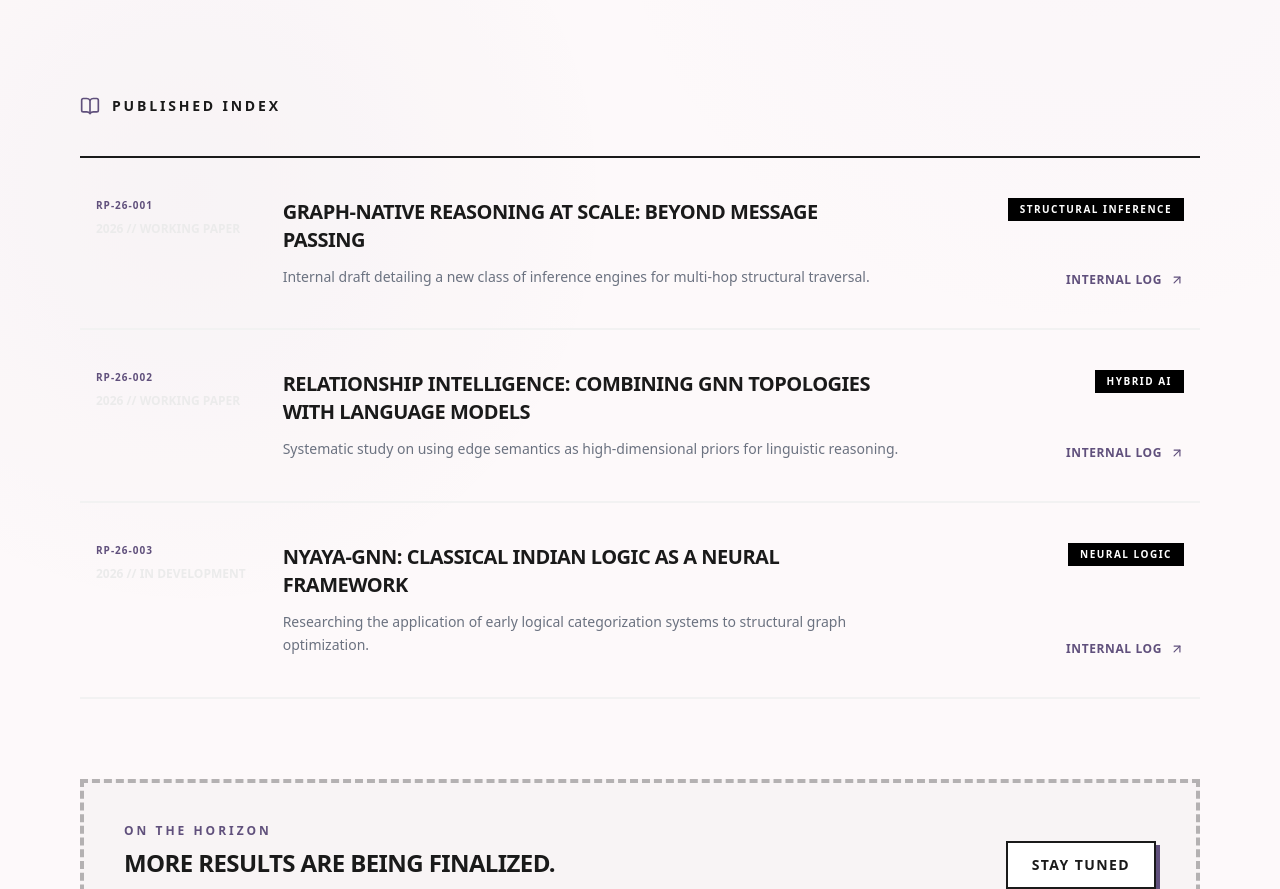
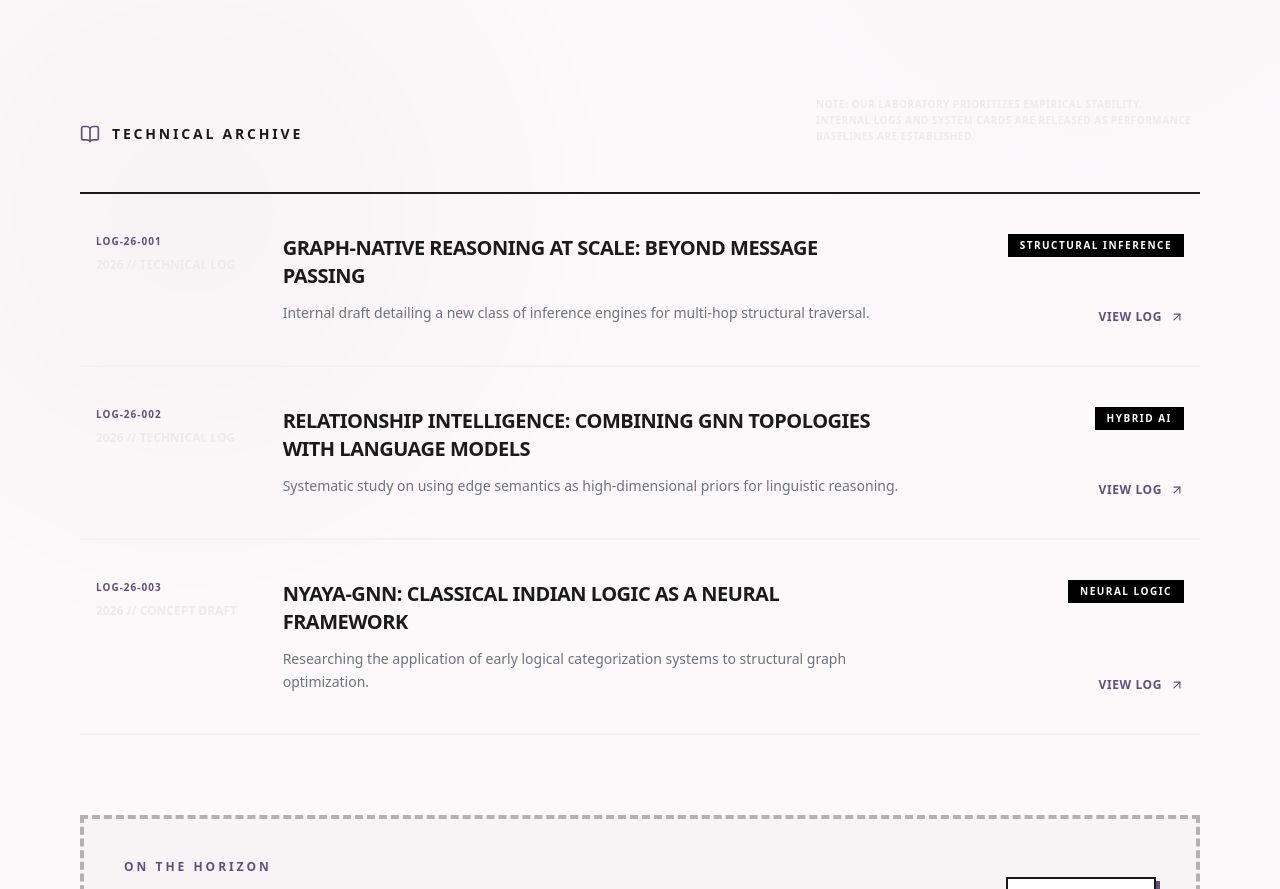
Before and after one commit to mishraansh07/ZUPSILON_web, a React (Vite) app: page / in a window 1280 px wide. Shown: the part 6831-7720 px from the top of the page. Built offline with nearby package versions, Linux system fonts and the light colour scheme.

Commit message:
feat: pivoted research index to Technical Archive with internal log status

```diff
--- a/src/App.tsx
+++ b/src/App.tsx
@@ -486,7 +486,7 @@ export default function App() {
             </div>
           </motion.div>
 
-          {/* ── RESEARCH INDEX (UPGRADED) ── */}
+          {/* ── RESEARCH ARCHIVE (Pivoted to Internal Logs) ── */}
           <motion.div
             initial="hidden"
             whileInView="visible"
@@ -494,32 +494,37 @@ export default function App() {
             variants={staggerContainer}
             className="mb-20"
           >
-            <div className="flex items-center gap-3 mb-10">
-              <BookOpen className="w-5 h-5 text-[#60507c]" />
-              <h3 className="text-sm font-bold tracking-[0.2em] uppercase text-[#1a1a1a]">Published Index</h3>
+            <div className="flex flex-col md:flex-row md:items-end justify-between gap-6 mb-12">
+              <div className="flex items-center gap-3">
+                <BookOpen className="w-5 h-5 text-[#60507c]" />
+                <h3 className="text-sm font-bold tracking-[0.2em] uppercase text-[#1a1a1a]">Technical Archive</h3>
+              </div>
+              <p className="text-[10px] font-bold text-gray-400 max-w-sm uppercase leading-relaxed tracking-wider">
+                Note: Our laboratory prioritizes empirical stability. Internal logs and system cards are released as performance baselines are established.
+              </p>
             </div>
 
             <div className="border-t-2 border-[#1a1a1a]">
               {[
                 {
-                  id: "RP-26-001",
-                  tag: "WORKING PAPER",
+                  id: "LOG-26-001",
+                  tag: "TECHNICAL LOG",
                   title: "Graph-Native Reasoning at Scale: Beyond Message Passing",
                   abstract: "Internal draft detailing a new class of inference engines for multi-hop structural traversal.",
                   category: "Structural Inference",
                   year: "2026",
                 },
                 {
-                  id: "RP-26-002",
-                  tag: "WORKING PAPER",
+                  id: "LOG-26-002",
+                  tag: "TECHNICAL LOG",
                   title: "Relationship Intelligence: Combining GNN Topologies with Language Models",
                   abstract: "Systematic study on using edge semantics as high-dimensional priors for linguistic reasoning.",
                   category: "Hybrid AI",
                   year: "2026",
                 },
                 {
-                  id: "RP-26-003",
-                  tag: "IN DEVELOPMENT",
+                  id: "LOG-26-003",
+                  tag: "CONCEPT DRAFT",
                   title: "Nyaya-GNN: Classical Indian Logic as a Neural Framework",
                   abstract: "Researching the application of early logical categorization systems to structural graph optimization.",
                   category: "Neural Logic",
@@ -553,7 +558,7 @@ export default function App() {
                       {paper.category}
                     </span>
                     <div className="flex items-center gap-2 text-xs font-bold text-[#60507c] uppercase tracking-wider mt-auto group-hover:translate-x-2 transition-transform duration-300">
-                      Internal Log <ArrowUpRight className="w-3.5 h-3.5" />
+                      View Log <ArrowUpRight className="w-3.5 h-3.5" />
                     </div>
                   </div>
                 </motion.div>
```
